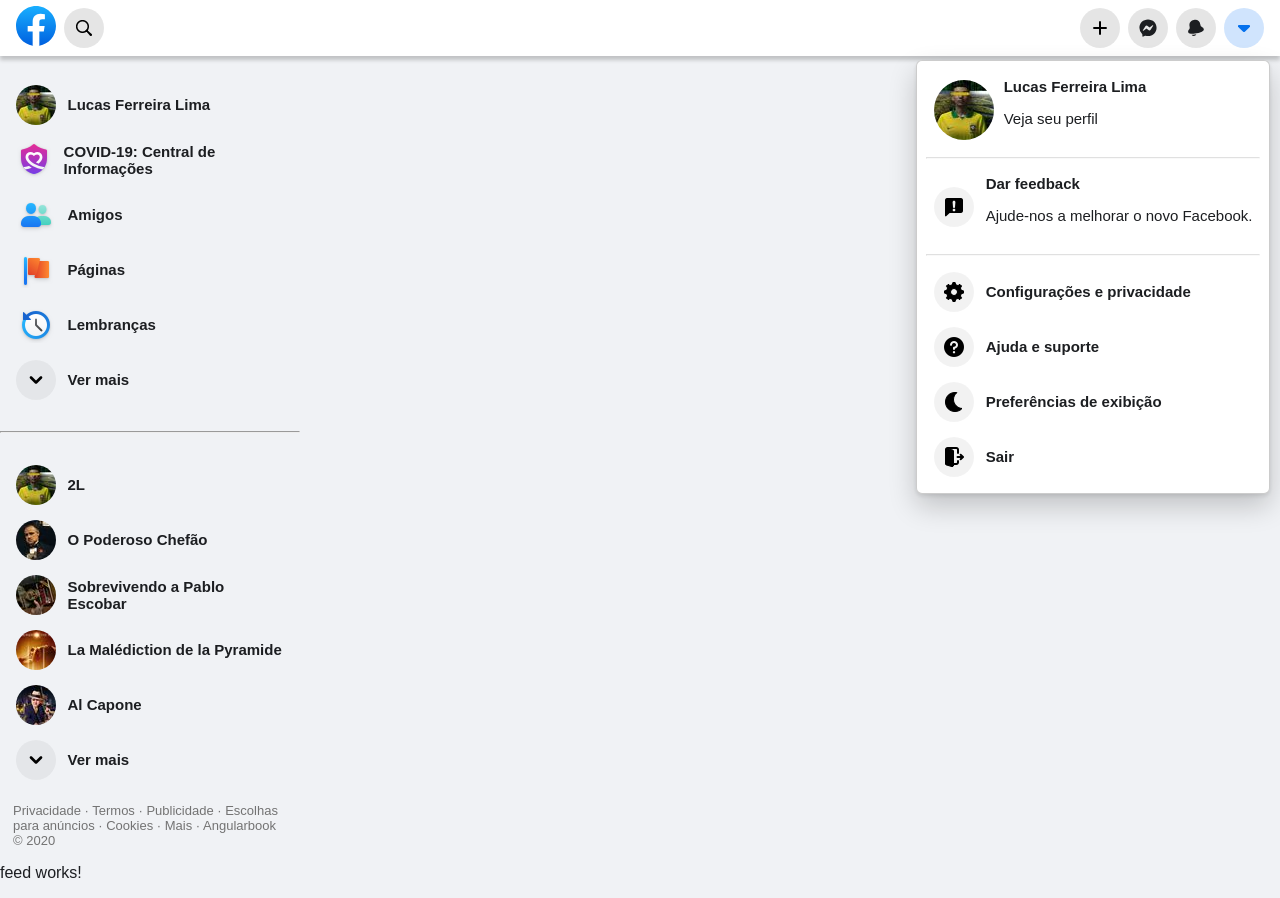
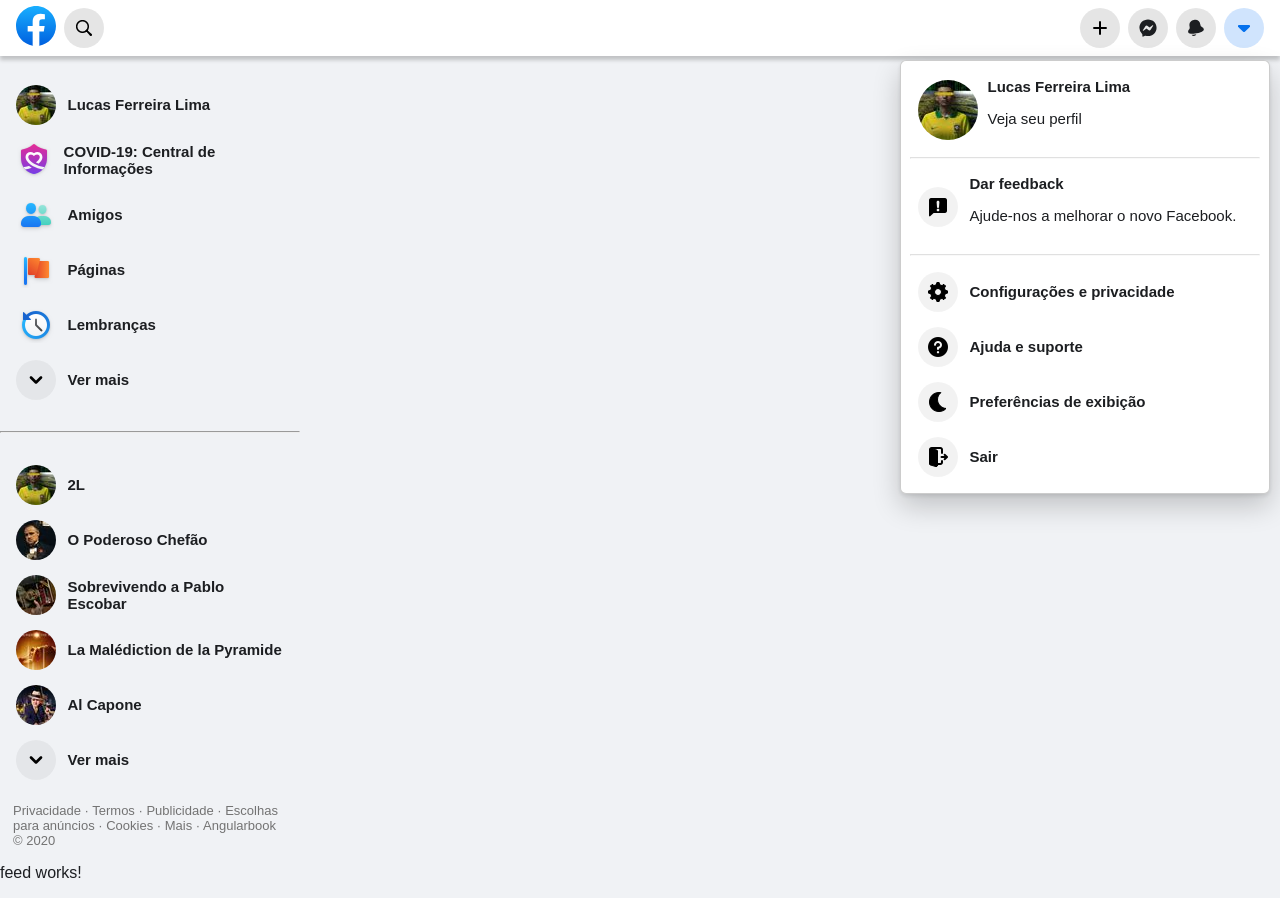
Before and after one commit to lucasferreiralimax/angularbook-new, an Angular app: page / in a window 1280 px wide. Both pictures are taken after a click on the button "Account". Built offline with nearby package versions, Linux system fonts and the light colour scheme.

Commit message:
adjustment max size accounts

```diff
--- a/src/app/components/accounts/accounts.component.scss
+++ b/src/app/components/accounts/accounts.component.scss
@@ -5,6 +5,8 @@
   background: var(--main-color-2);
   border-radius: 6px;
   box-shadow: 0 12px 28px 0 rgba(0,0,0,.2),0 2px 4px 0 rgba(0,0,0,.1),inset 0 0 0 1px rgba(0,0,0,.2);
+  width: 360px;
+  max-width: calc(100vw - 24px);
   padding: 5px;
   opacity: 0;
   pointer-events: none;
```
